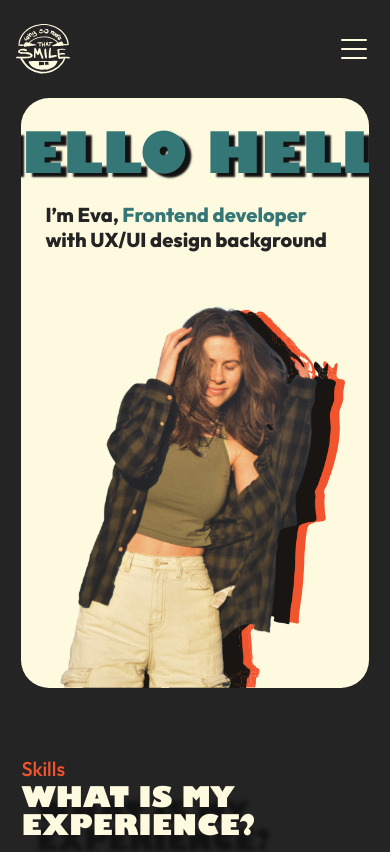
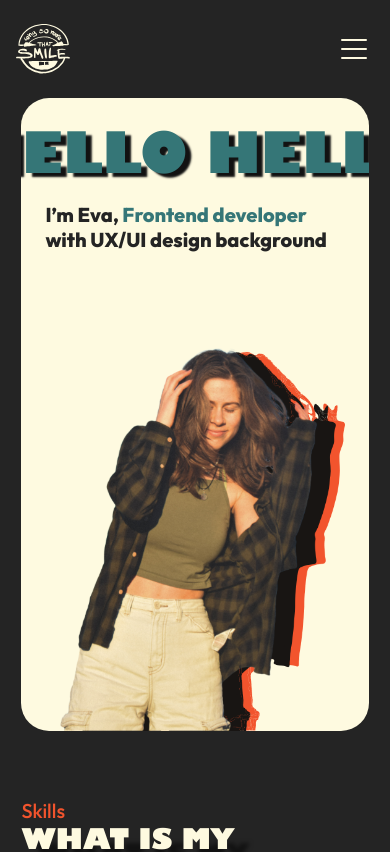
Before and after one commit to EvgeniaBabulkova/portfolio, a React (Vite) app: page / in a window 390 px wide. Shown: the top 852 px of the page. Built offline with nearby package versions, Linux system fonts and the light colour scheme; a web font is replaced by a local one.

Commit message:
hero improve height

```diff
--- a/src/styles/hero.module.css
+++ b/src/styles/hero.module.css
@@ -74,18 +74,9 @@
   }
 }
 
-/* @media (max-width: 900px) {
-  .footerLeft {
-    flex-direction: column-reverse;
-    align-items: flex-start;
-    gap: var(--spacing-md);
-  }
-} */
-
 @media (max-width: 600px) {
   .heroSection {
     grid-template-columns: 1fr;
-    grid-template-rows: 70vh;
   }
 
   .heroRight {
```
